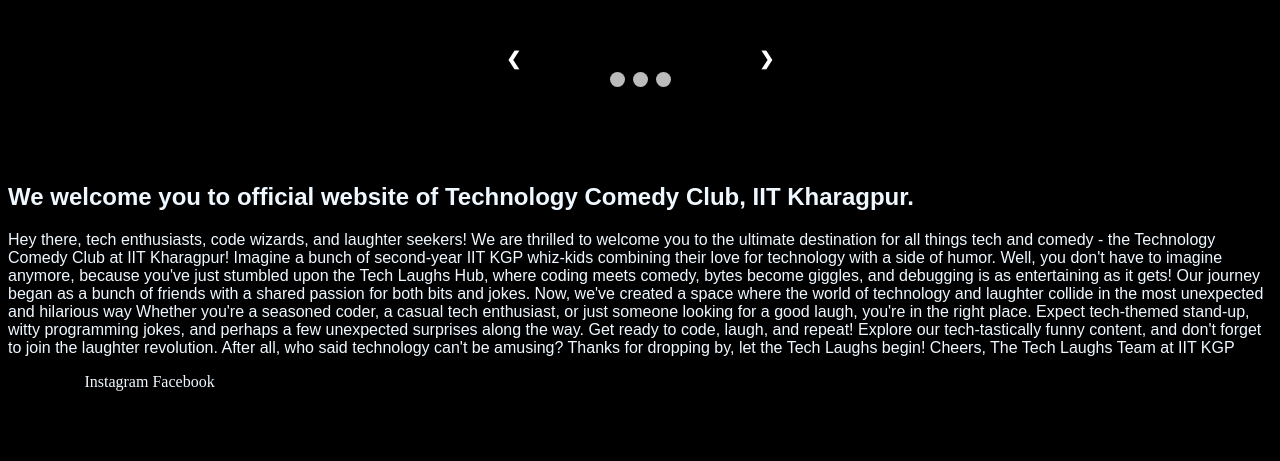
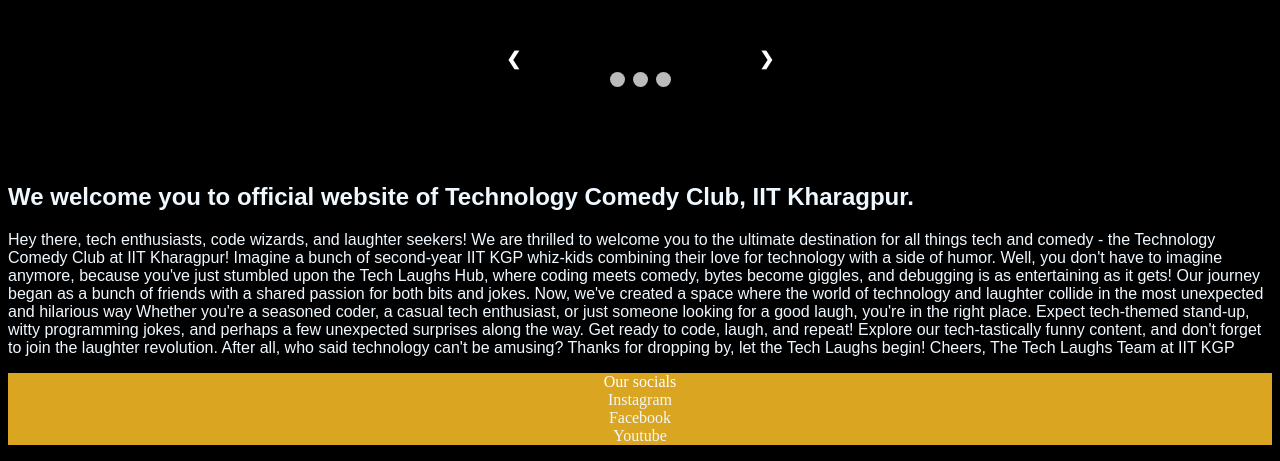
Before and after one commit to Snevj/ComC, a plain HTML site: page WebD/Index.html in a window 1280 px wide. Shown: the part 373-834 px from the top of the page. Before the commit the page ends 800 px from the top, so only its background shows below. Drawn offline with Linux system fonts and the light colour scheme.

Commit message:
Setting up the footer

```diff
--- a/WebD/Index.html
+++ b/WebD/Index.html
@@ -94,15 +94,17 @@
             Cheers,
             The Tech Laughs Team at IIT KGP
         </p>
-        <div class="bottom_bar">
+
+
+
+        <div class="footer">
             <div>
-
+                <p id="social">Our socials <br>
+                    <a class="social" href="https://www.instagram.com/comedy_club_iit_kharagpur?igsh=MWx5cWhzdnU0OXdteg==">Instagram</a><br>
+                    <a class="social" href="https://www.facebook.com/comedyclubiitkgp?mibextid=%22%22">Facebook</a> <br>
+                    <a class="social" href="https://www.youtube.com/@comedyclubiitkharagpur6857/videos">Youtube</a></p>
             </div>
         </div>
-
-        <p id="social">Our socials
-        <a class="social" href="https://www.instagram.com/comedy_club_iit_kharagpur?igsh=MWx5cWhzdnU0OXdteg==">Instagram</a>
-        <a class="social" href="https://www.facebook.com/comedyclubiitkgp?mibextid=%22%22">Facebook</a> </p>
     </body>
 
 </html>
--- a/WebD/style.css
+++ b/WebD/style.css
@@ -207,3 +207,12 @@
             to {opacity: 1}
         }
         /* Slideshow container */
+        .footer {
+            position: static;
+            left: 0;
+            bottom: 0;
+            width: 100%;
+            background-color: goldenrod;
+            color: white;
+            text-align: center;
+        }
```
Also changed, not shown: WebD/events.html (+0 -1 lines).
